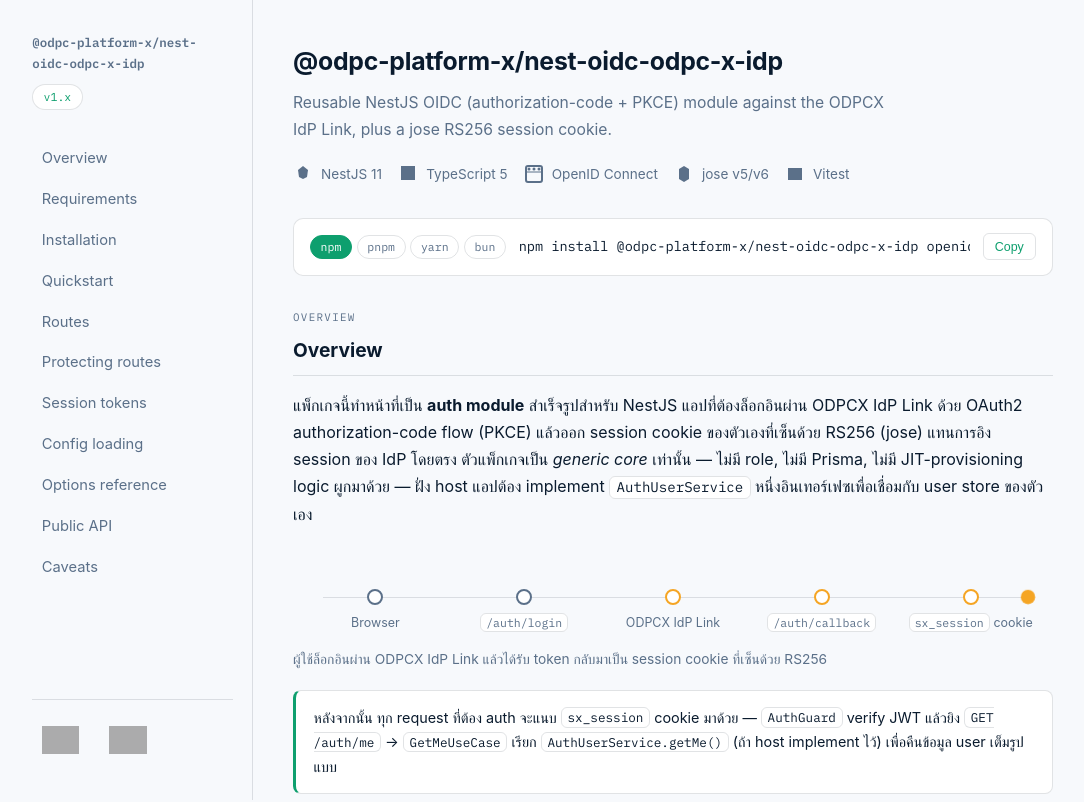
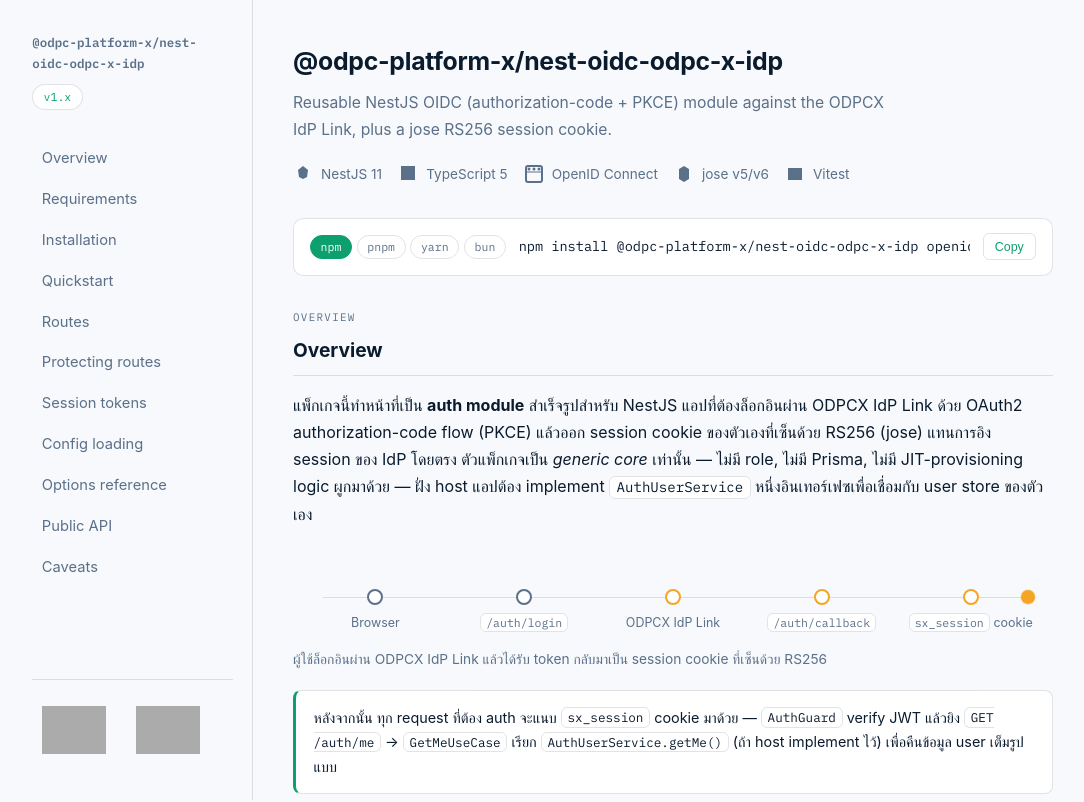
Before and after one commit to odpc-platform-x/nest-oidc-odpc-x-idp, a website: page index.html in a window 1280 px wide. Shown: the top 802 px of the page, without its empty margins (37-1121 px from the left). Drawn offline with Linux system fonts and the light colour scheme; grey boxes are pictures that could not be loaded; a web font is replaced by a local one.

Commit message:
style: increase sidebar logo height for better visibility

```diff
--- a/index.html
+++ b/index.html
@@ -135,7 +135,7 @@
     margin-top: 1.2rem;
     border-top: 1px solid var(--border);
   }
-  .sidebar-logos img { height: 28px; width: auto; opacity: 0.85; }
+  .sidebar-logos img { height: 48px; width: auto; opacity: 0.85; }
 
   main { padding: 2.5rem 2.5rem 6rem; min-width: 0; }
   .content { max-width: 760px; }
```
